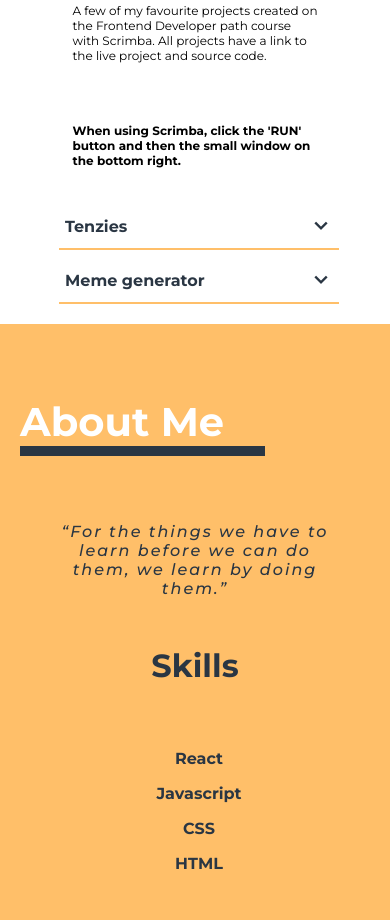
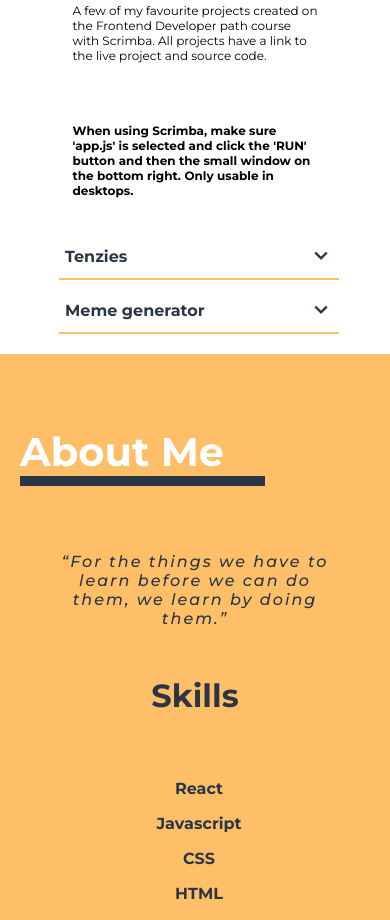
Before and after one commit to Rwellman1/portfolio, a React (Create React App) app: page / in a window 390 px wide. Shown: the part 3200-4120 px from the top of the page. Built offline with nearby package versions, Linux system fonts and the light colour scheme.

Commit message:
updated dropdown menu

```diff
--- a/src/App.js
+++ b/src/App.js
@@ -48,48 +48,54 @@ function App() {
             languages = "React | SwiperJs | CSS | HTML"
             info = "I recreated the landing page for Gibson guitars, combining two of my greatest passions."
             siteImg = {gibsonSite}
-            gitLink = "this is the gitlink.com"
+            liveLink = "https://rwellman1.github.io/gibson-site/"
+            sourceLink = "https://github.com/Rwellman1/gibson-site"
           />
           <Portfolio
             title = "Book search"
             languages = "React | CSS | HTML"
             info = "My first react porject, featuring the google books api I included a bookshelf which adds and removes selected books."
             siteImg = {bookFinder}
-            gitLink = "this is the gitlink.com"
+            liveLink = "https://rwellman1.github.io/book-search/"
+            sourceLink = "https://github.com/Rwellman1/book-search"
           />
           <Portfolio
             title = "Portfolio website"
             languages = "React | CSS | HTML"
             info = "Using React, I designed and developed my portfolio from scratch. I designed the site using figma first."
             siteImg = {portfolioSite}
-            gitLink = "this is the gitlink.com"
+            liveLink = "https://rwellman1.github.io/Portfolio-Website/"
+            sourceLink = "https://github.com/Rwellman1/Portfolio-Website"
           />
           <Portfolio
             title = "Colour Picker"
             languages = "JavaScript | CSS | HTML"
             info = "A colour picker app I made using vanilla Javascript. This features 'thecolorapi', using values from the dropdown menu and colour pallet to fetch a series of different colour schemes."
             siteImg = {colourPicker}
-            siteLink = 'https://codepen.io/ryan-wellman/pen/dyZdzBV'
-            gitLink = "this is the gitlink.com"
+            liveLink = 'https://codepen.io/ryan-wellman/pen/dyZdzBV'
+            sourceLink = "https://codepen.io/ryan-wellman/pen/dyZdzBV"
+
           />
           <h3 className='scrimba-title'>Scrimba Projects</h3>
           <p className='scrimba-p'>A few of my favourite projects created on the Frontend Developer path course with Scrimba.
             All projects have a link to the live project and source code.
           </p>
-          <p className='scrimba-p'><strong>When using Scrimba, click the 'RUN' button and then the small window on the bottom right. </strong></p>
+          <p className='scrimba-p'><strong>When using Scrimba, make sure 'app.js' is selected and click the 'RUN' button and then the small window on the bottom right. Only usable in desktops. </strong></p>
           <ScrimbaProject
             projectTitle = "Tenzies"
             languages = "React | HTML | CSS"
             info = "A dice game I made using React with Scrimba. This features react confetti and nanoid"
             image = {tenzies}
-            link = "https://scrimba.com/scrim/coaf5495490a7ef418d33d62c"
+            liveLink = 'https://rwellman1.github.io/tenzies/'
+            sourceLink = "https://github.com/Rwellman1/tenzies"
           />
           <ScrimbaProject
             projectTitle = "Meme generator"
             languages = "React | HTML | CSS"
             info = "A meme generator I made using javascript with Scrimba"
             image = {memeGenerator}
-            link = "https://scrimba.com/scrim/cd9K3mAq"
+            liveLink = 'https://rwellman1.github.io/meme-generator/'
+            sourceLink = "https://github.com/Rwellman1/meme-generator"
           />
         </div>
       </div>
--- a/src/CSS/App.css
+++ b/src/CSS/App.css
@@ -253,7 +253,7 @@ project-text-container{
   display: flex;
   justify-content: space-between;
   padding: 2em;
-  height: 200px;
+  height: 250px;
   overflow: hidden;
   transition: ease-in-out .25s;
 }
@@ -284,6 +284,9 @@ project-text-container{
   font-size: 1.5rem;
   font-weight: 700;
   color: var(--dark);
+}
+.dropdown-img{
+  height: 60%;
 }
 .icon-down{
 
@@ -513,6 +516,9 @@ CONTACT
   .about-logo{
       display: none;
   }
+  .project-btn{
+    font-size: .75rem;
+  }
 }
 @media  screen and (max-width: 800px) {
   .title3{
@@ -536,8 +542,15 @@ CONTACT
   }
   .project-open{
       flex-direction: column;
-      height: 400px;
+      height: auto;
   }
+  .project-btn{
+    margin-bottom: 2em;
+  }
+  .dropdown-img{
+    object-fit: contain;
+  }
+
 }
 @media screen and (min-width: 800px) {
   .nav-container{
@@ -575,6 +588,7 @@ CONTACT
   .navbar a{
     text-decoration: none;
   }
+
 }
 
 @media screen and (min-width: 750px) {
--- a/src/components/Portfolio.js
+++ b/src/components/Portfolio.js
@@ -13,8 +13,8 @@ export default function Portfolio(props){
                     {props.info}
                 </p>
                 <div className="card-btn-flex">
-                    <a className="card-btn" href="#"><h4>View live</h4></a>
-                    <a className="card-btn card-btn-source" href="#"><h4>Source code</h4></a>
+                    <a className="card-btn" href={props.liveLink}><h4>View live</h4></a>
+                    <a className="card-btn card-btn-source" href={props.sourceLink}><h4>Source code</h4></a>
                 </div>
             </div>
                 <img className="project-img" src={props.siteImg} alt="website"/>
--- a/src/components/ScrimbaProjects.js
+++ b/src/components/ScrimbaProjects.js
@@ -20,7 +20,10 @@ export default function ScrimbaProject(props){
                         <div className="dropdown-small-flex">
                             <p className="project-info dropdown-info">{props.info}</p>
                         </div>
-                        <a  href={props.link}><p className="project-info scrimba-link">live & code</p></a>
+                        <div className="card-btn-flex">
+                            <a className="card-btn project-btn" href={props.liveLink}><h4>View live</h4></a>
+                            <a className="card-btn card-btn-source project-btn" href={props.sourceLink}><h4>Source code</h4></a>
+                        </div>
                     </div>
                     <img className="dropdown-img" src={props.image} />
                 </div>
```
